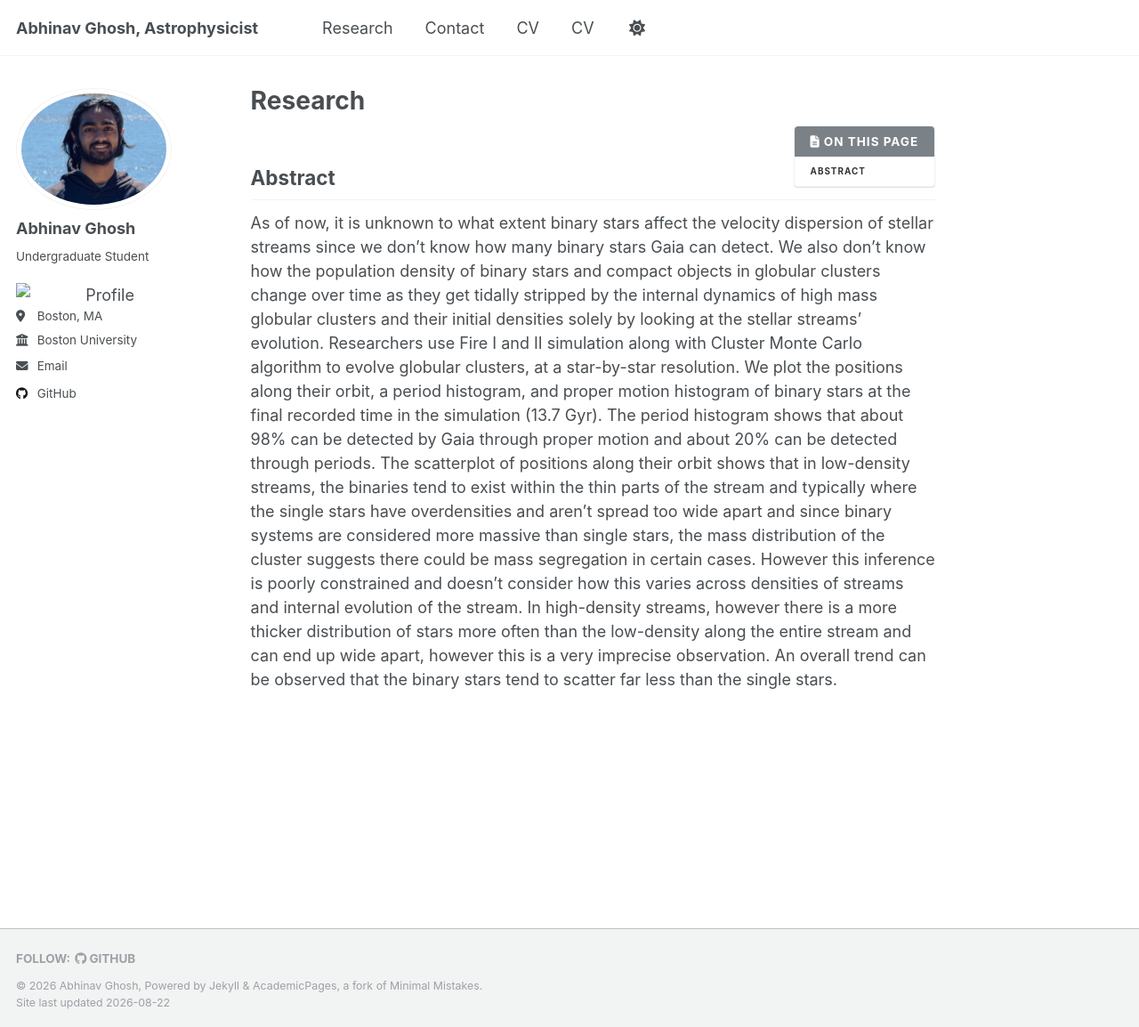
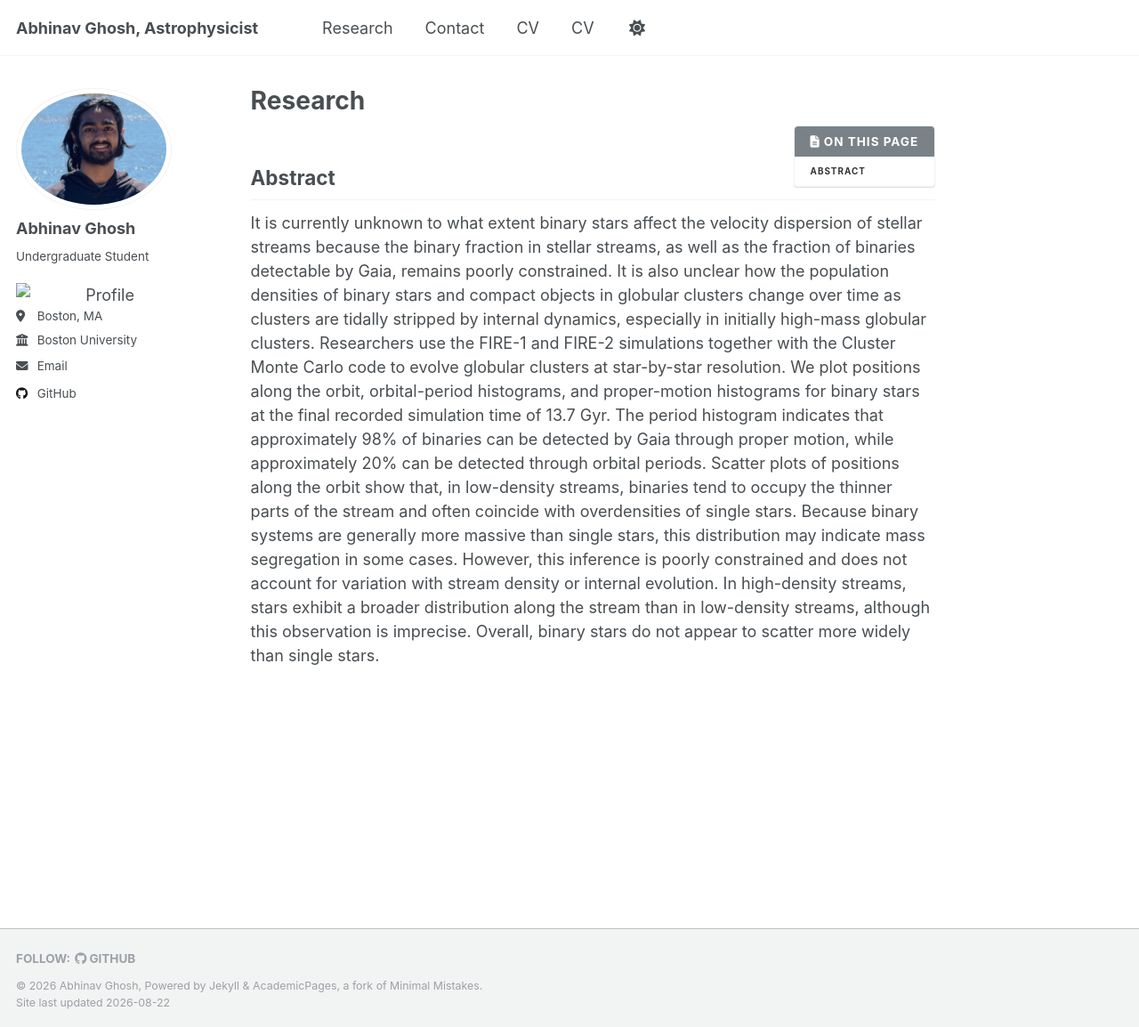
Before and after one commit to ggod4510-tech/ggod4510-tech.github.io, a Jekyll site: the page built from _pages/research.md, in a window 1280 px wide and 1154 px high. Shown: the whole window at 89% size. Built offline with Jekyll 4.4.1, drawn with Linux system fonts in a browser that asks for light colours; a script that is not in the unit is left out.

Commit message:
Revise abstract on binary stars and stellar streams
The abstract has been rewritten for clarity and conciseness, improving the overall structure and readability.

```diff
--- a/_pages/research.md
+++ b/_pages/research.md
@@ -8,14 +8,20 @@ author_profile: true
 {% include base_path %}
 
 ## Abstract
-As of now, it is unknown to what extent binary stars affect the velocity dispersion of stellar streams since we don't know how many binary stars Gaia can detect.
-    We also don't know how the population density of binary stars and compact objects in globular clusters
-    change over time as they get tidally stripped by the internal dynamics of high mass globular clusters and their initial densities solely by looking at the stellar streams' evolution.
-    Researchers use Fire I and II simulation along with Cluster Monte Carlo algorithm to evolve globular clusters, at a star-by-star resolution.
-    We plot the positions along their orbit, a period histogram, and proper motion histogram of binary stars
-    at the final recorded time in the simulation (13.7 Gyr). The period histogram shows that about 98% can be detected by Gaia through proper motion and about 20% can be detected through periods. The scatterplot of positions along their orbit shows that in low-density streams, the binaries tend to exist within the thin parts of the stream
-    and typically where the single stars have overdensities and aren't spread too wide apart and since binary systems
-    are considered more massive than single stars, the mass distribution of the cluster suggests there could be mass segregation in certain cases. However this inference
-    is poorly constrained and doesn't consider how this varies across densities of streams and internal evolution of the stream. In high-density streams,
-    however there is a more thicker distribution of stars more often than the low-density along the entire stream and can end up wide apart, however this is a very imprecise
-    observation. An overall trend can be observed that the binary stars tend to scatter far less than the single stars.
+It is currently unknown to what extent binary stars affect the velocity dispersion of stellar streams
+because the binary fraction in stellar streams, as well as the fraction of binaries detectable by Gaia,
+remains poorly constrained. It is also unclear how the population densities of binary stars and compact
+objects in globular clusters change over time as clusters are tidally stripped by internal dynamics,
+especially in initially high-mass globular clusters.
+Researchers use the FIRE-1 and FIRE-2 simulations together with the Cluster Monte Carlo code
+to evolve globular clusters at star-by-star resolution. We plot positions along the orbit, orbital-period
+histograms, and proper-motion histograms for binary stars at the final recorded simulation time of
+13.7 Gyr. The period histogram indicates that approximately 98% of binaries can be detected by Gaia
+through proper motion, while approximately 20% can be detected through orbital periods.
+Scatter plots of positions along the orbit show that, in low-density streams, binaries tend to occupy
+the thinner parts of the stream and often coincide with overdensities of single stars. Because binary
+systems are generally more massive than single stars, this distribution may indicate mass segregation
+in some cases. However, this inference is poorly constrained and does not account for variation with
+stream density or internal evolution. In high-density streams, stars exhibit a broader distribution along
+the stream than in low-density streams, although this observation is imprecise. Overall, binary stars
+do not appear to scatter more widely than single stars.
```
